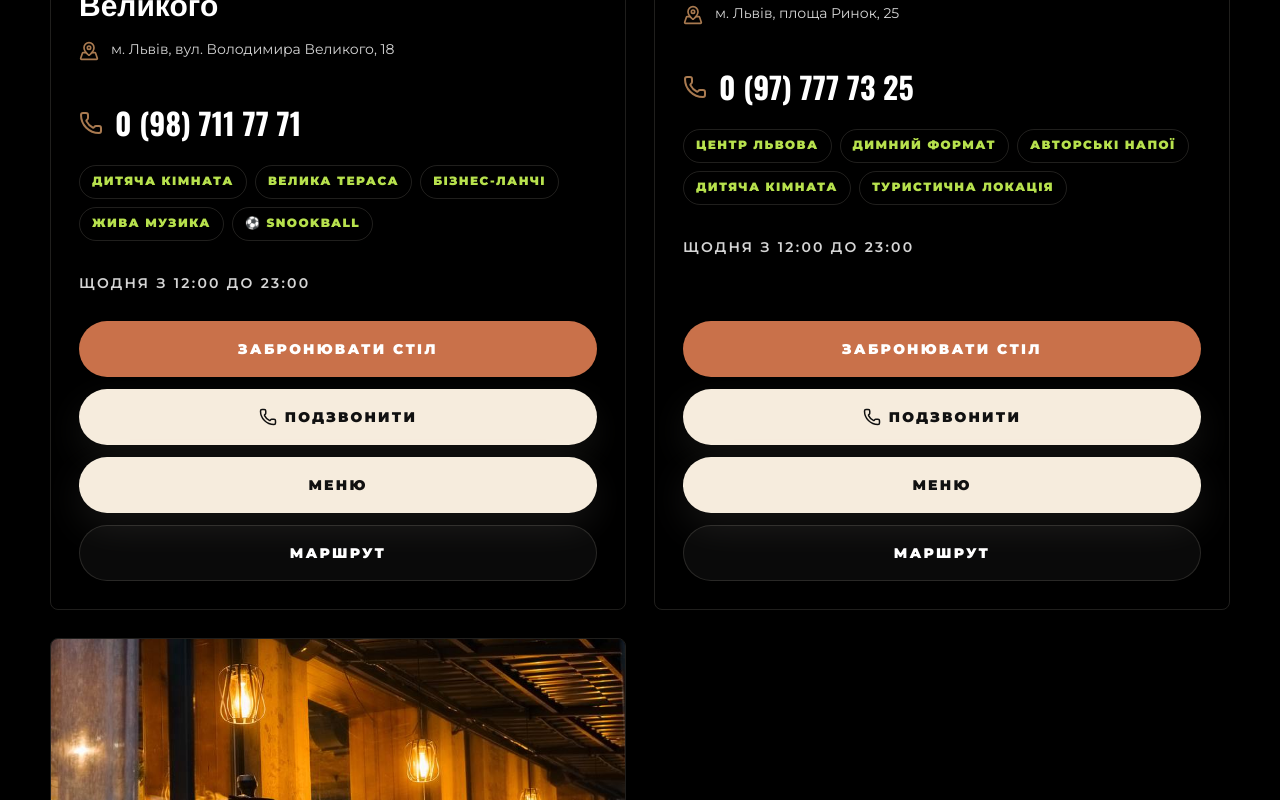
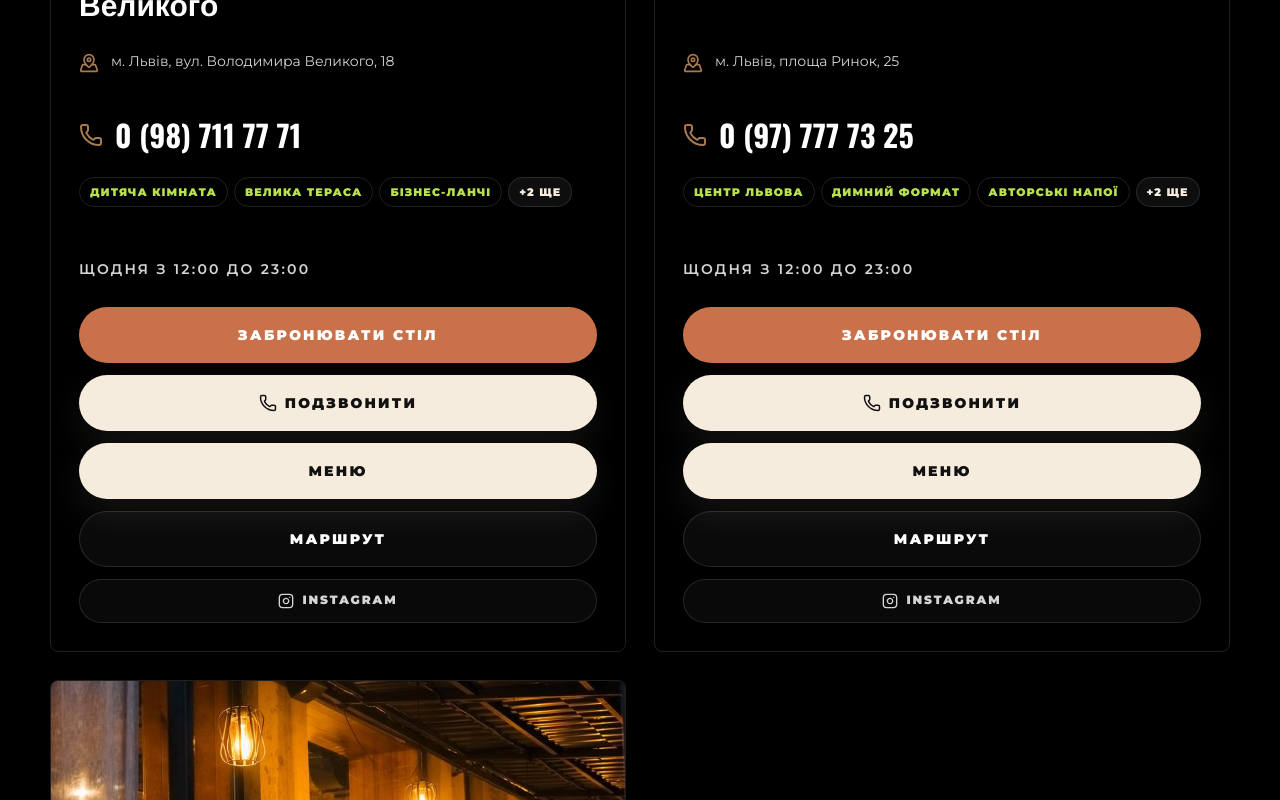
Before and after one commit to vladyurich93/seven_restopub, a Next.js app: page / in a window 1280 px wide. Shown: the part 1800-2600 px from the top of the page. Built offline with nearby package versions, Linux system fonts and the light colour scheme.

Commit message:
Align location cards and add Instagram links

```diff
--- a/components/LocationCard.tsx
+++ b/components/LocationCard.tsx
@@ -1,6 +1,7 @@
 "use client";
 
-import { MapPinned, Phone } from "lucide-react";
+import { Instagram, MapPinned, Phone } from "lucide-react";
+import { useState } from "react";
 import type { BookingLocationId } from "@/data/bookingConfig";
 import { phoneHref } from "@/data/phone";
 import type { Location } from "@/data/siteConfig";
@@ -22,15 +23,19 @@ const bookingLocationBySiteLocationId: Record<string, BookingLocationId> = {
 };
 
 export function LocationCard({ location }: LocationCardProps) {
-  const { t, tv } = useLanguage();
+  const [featuresOpen, setFeaturesOpen] = useState(false);
+  const { language, t, tv } = useLanguage();
   const bookingLocationId = bookingLocationBySiteLocationId[location.id];
+  const visibleFeatures = location.features.slice(0, 3);
+  const hiddenFeatures = location.features.slice(3);
+  const hiddenFeaturesCount = hiddenFeatures.length;
 
   return (
     <article className="location-card group flex h-full min-h-[560px] min-w-0 flex-col overflow-hidden rounded-[8px] bg-[linear-gradient(180deg,rgba(255,255,255,0.035),rgba(255,255,255,0)_38%),#1b1b1b] shadow-[0_18px_54px_rgba(0,0,0,0.22)] premium-border premium-lift hover:shadow-glow md:min-h-[660px] min-[900px]:min-h-[640px] min-[1201px]:min-h-[620px] min-[1281px]:min-h-0">
       <ImageFrame src={location.image} alt={location.name} className="aspect-[4/3] md:aspect-[5/4] min-[900px]:aspect-[16/11] min-[1201px]:aspect-[5/4] min-[1281px]:aspect-[4/5]" />
       <div className="flex flex-1 flex-col p-6 md:p-6 min-[1201px]:p-7">
         <p className="text-sm font-semibold uppercase tracking-[0.24em] text-seven-terracotta">{tv(location.city)}</p>
-        <h3 className="mt-3 font-display text-3xl font-black leading-tight min-[900px]:text-[1.9rem] min-[1201px]:text-3xl">{tv(location.name)}</h3>
+        <h3 className="mt-3 font-display text-3xl font-black leading-tight md:min-h-[76px] min-[900px]:text-[1.9rem] min-[1201px]:min-h-[84px] min-[1201px]:text-3xl min-[1281px]:min-h-[72px]">{tv(location.name)}</h3>
         <p className="mt-4 flex min-h-12 gap-3 text-sm leading-6 text-seven-muted">
           <MapPinned className="mt-1 shrink-0 text-seven-oak" size={20} />
           {tv(location.address)}
@@ -43,12 +48,48 @@ export function LocationCard({ location }: LocationCardProps) {
           <Phone className="shrink-0 text-seven-oak" size={24} />
           {location.phone}
         </a>
-        <div className="mt-6 flex min-h-[112px] flex-wrap content-start gap-2 min-[1201px]:min-h-[88px]">
-          {location.features.map((feature) => (
-            <span key={feature} className="rounded-full bg-seven-green/12 px-3 py-2 text-xs font-black uppercase tracking-[0.12em] text-seven-green premium-border">
-              {tv(feature)}
-            </span>
-          ))}
+        <div
+          className="relative mt-6 flex content-start gap-1.5 md:min-h-[74px] min-[1201px]:min-h-[62px]"
+          onBlur={(event) => {
+            if (!event.currentTarget.contains(event.relatedTarget)) {
+              setFeaturesOpen(false);
+            }
+          }}
+          onMouseLeave={() => setFeaturesOpen(false)}
+        >
+          <div className="flex flex-wrap content-start gap-1.5">
+            {visibleFeatures.map((feature) => (
+              <span key={feature} className="rounded-full bg-seven-green/12 px-2.5 py-1.5 text-[11px] font-black uppercase tracking-[0.1em] text-seven-green premium-border">
+                {tv(feature)}
+              </span>
+            ))}
+            {hiddenFeaturesCount > 0 ? (
+              <button
+                type="button"
+                className="rounded-full bg-white/[0.055] px-2.5 py-1.5 text-[11px] font-black uppercase tracking-[0.1em] text-seven-cream transition hover:border-seven-green/45 hover:bg-seven-green/12 hover:text-seven-green focus:outline-none focus:ring-2 focus:ring-seven-green/45 premium-border"
+                onClick={() => setFeaturesOpen((value) => !value)}
+              onFocus={() => setFeaturesOpen(true)}
+              onMouseEnter={() => setFeaturesOpen(true)}
+                aria-expanded={featuresOpen}
+                aria-label={`${language === "en" ? "Show more features" : "Показати більше переваг"}: ${tv(location.name)}`}
+              >
+                +{hiddenFeaturesCount} {language === "en" ? "more" : "ще"}
+              </button>
+            ) : null}
+          </div>
+
+          {featuresOpen && hiddenFeaturesCount > 0 ? (
+            <div
+              className="absolute left-0 top-[calc(100%+8px)] z-20 grid max-w-[min(280px,100%)] gap-1.5 rounded-[8px] bg-seven-card/98 p-3 shadow-[0_18px_48px_rgba(0,0,0,0.42)] premium-border"
+              onMouseLeave={() => setFeaturesOpen(false)}
+            >
+              {hiddenFeatures.map((feature) => (
+                <span key={feature} className="rounded-full bg-seven-green/12 px-2.5 py-1.5 text-[11px] font-black uppercase tracking-[0.1em] text-seven-green premium-border">
+                  {tv(feature)}
+                </span>
+              ))}
+            </div>
+          ) : null}
         </div>
         <p className="mt-5 text-sm font-semibold uppercase tracking-[0.16em] text-seven-muted">{tv(location.workingHours)}</p>
         <div className="mt-auto grid gap-3 pt-7">
@@ -62,6 +103,16 @@ export function LocationCard({ location }: LocationCardProps) {
           <PhoneBookingButton location={location} label={t.locationCard.call} className="min-h-14 text-base" />
           <Button href={location.menuLink} variant="secondary" className="min-h-14 text-base">{t.locationCard.menu}</Button>
           <Button href={location.googleMaps} variant="ghost" className="min-h-14 text-base">{t.locationCard.route}</Button>
+          <a
+            href={location.instagram}
+            target="_blank"
+            rel="noopener noreferrer"
+            className="inline-flex min-h-11 items-center justify-center gap-2 rounded-full bg-white/[0.035] px-5 py-2.5 text-xs font-black uppercase tracking-[0.16em] text-seven-muted transition hover:border-seven-terracotta/45 hover:bg-white/[0.075] hover:text-seven-cream focus:outline-none focus:ring-2 focus:ring-seven-green/45 premium-border"
+            onClick={() => trackEvent("instagram_click", { location_id: location.id, link_url: location.instagram })}
+          >
+            <Instagram size={16} />
+            {t.common.instagram}
+          </a>
         </div>
       </div>
     </article>
```
